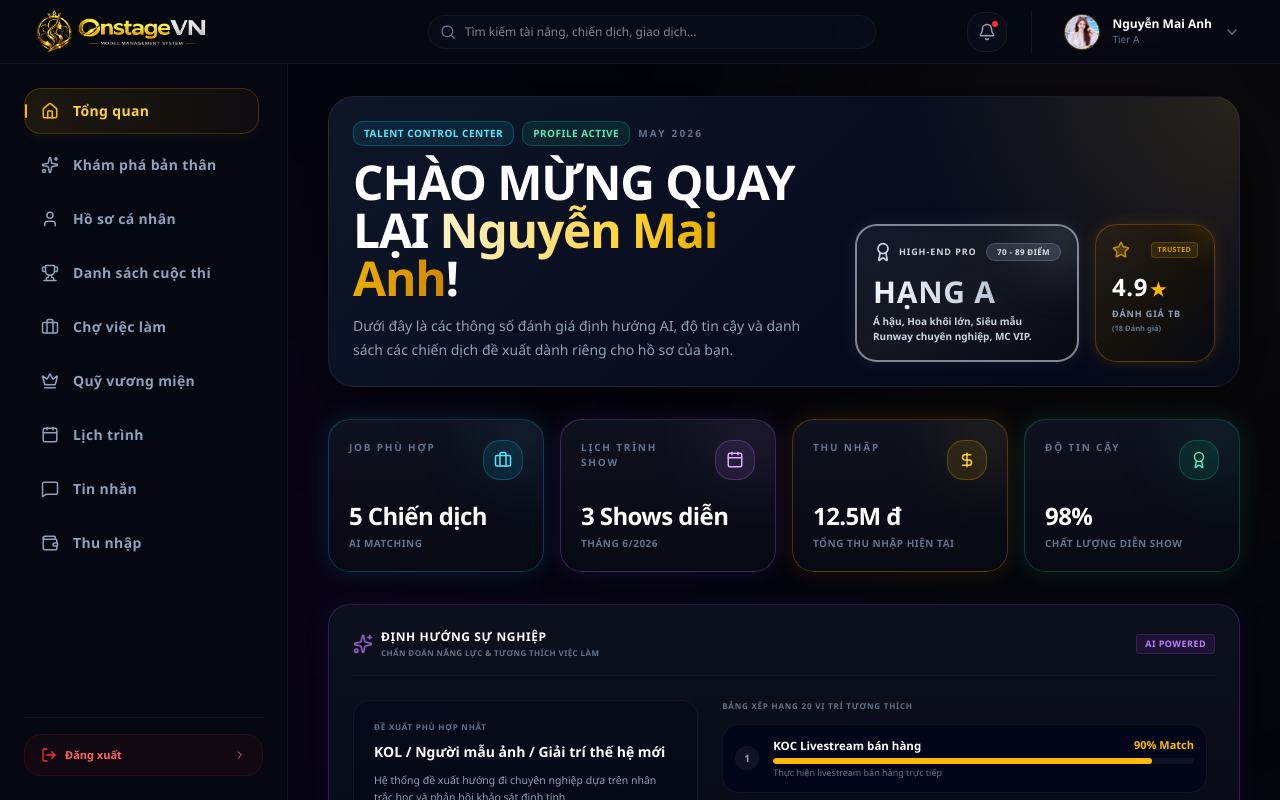
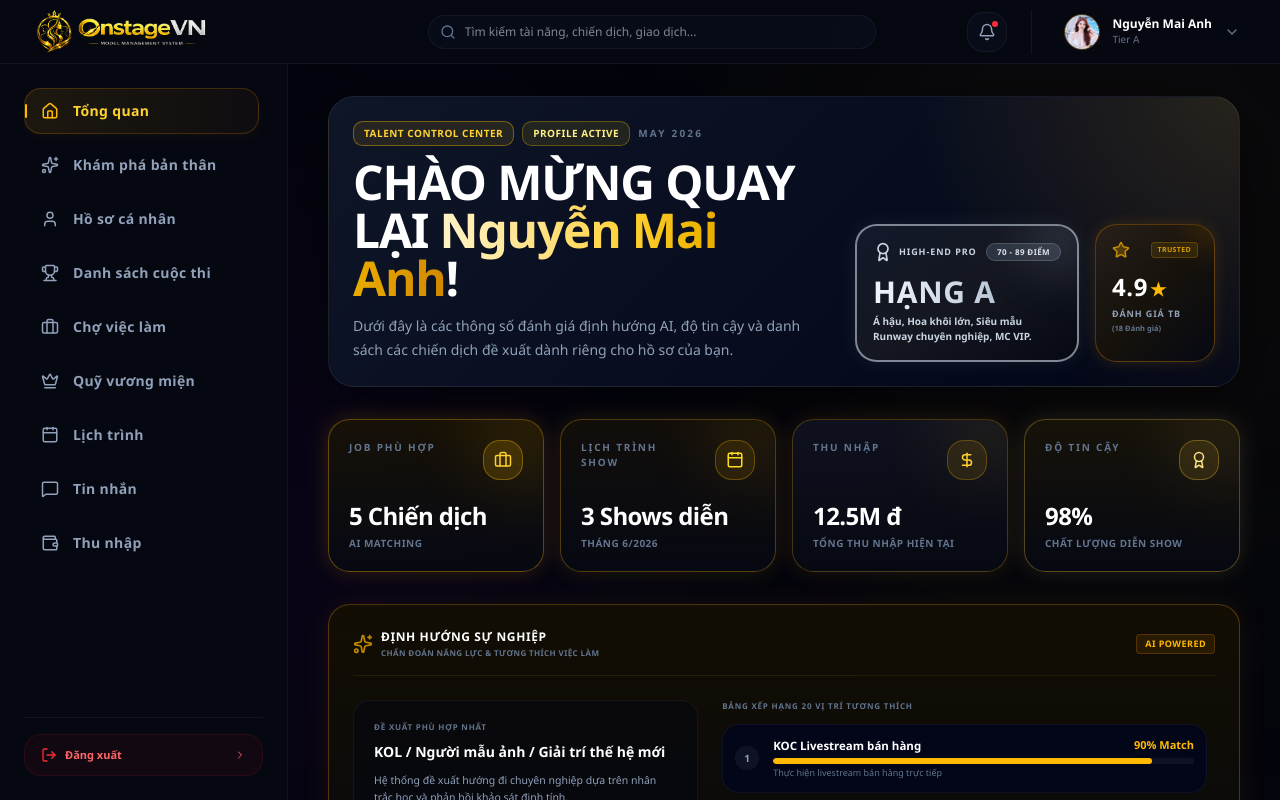
Before and after one commit to DanhBNg/manager-kols-models, a Next.js app: page /talent/dashboard in a window 1280 px wide. Built offline with nearby package versions, Linux system fonts and the light colour scheme.

Commit message:
update UI responsive Mobile

```diff
--- a/app/talent/dashboard/page.tsx
+++ b/app/talent/dashboard/page.tsx
@@ -168,10 +168,10 @@ export default function DashboardPage() {
 
           <div className="max-w-3xl">
             <div className="mb-3 flex flex-wrap items-center gap-2">
-              <span className="inline-flex items-center rounded-md border px-2.5 py-1 text-[10px] font-black uppercase tracking-wider border-cyan-400/25 bg-cyan-400/10 text-cyan-300">
+              <span className="inline-flex items-center rounded-md border px-2.5 py-1 text-[10px] font-black uppercase tracking-wider border-amber-400/40 bg-amber-400/10 text-amber-300">
                 Talent Control Center
               </span>
-              <span className="inline-flex items-center rounded-md border px-2.5 py-1 text-[10px] font-black uppercase tracking-wider border-emerald-400/25 bg-emerald-400/10 text-emerald-300">
+              <span className="inline-flex items-center rounded-md border px-2.5 py-1 text-[10px] font-black uppercase tracking-wider border-yellow-400/30 bg-yellow-400/10 text-yellow-200">
                 Profile Active
               </span>
               <span className="text-[10px] font-bold uppercase tracking-[0.22em] text-slate-500">
@@ -362,12 +362,12 @@ export default function DashboardPage() {
       {/* Quick Stats Grid - replica of dashboard.htm card styles */}
       <div className="grid grid-cols-1 gap-4 sm:grid-cols-2 xl:grid-cols-4">
 
-        {/* Thẻ 1: Job Phù Hợp - Cyan */}
-        <div className="group relative overflow-hidden rounded-2xl border bg-gradient-to-b from-[#111421]/88 to-[#070913]/96 p-5 transition-all duration-300 hover:-translate-y-0.5 border-cyan-400/25 shadow-[0_0_22px_rgba(34,211,238,0.12)]">
-          <div className="absolute -right-8 -top-8 h-24 w-24 rounded-full opacity-10 blur-2xl bg-gradient-to-br from-cyan-300 to-blue-500"></div>
+        {/* Thẻ 1: Job Phù Hợp - Gold */}
+        <div className="group relative overflow-hidden rounded-2xl border bg-gradient-to-b from-[#1a1305]/88 to-[#070913]/96 p-5 transition-all duration-300 hover:-translate-y-0.5 border-amber-400/35 shadow-[0_0_22px_rgba(245,158,11,0.18)]">
+          <div className="absolute -right-8 -top-8 h-24 w-24 rounded-full opacity-15 blur-2xl bg-gradient-to-br from-amber-300 to-yellow-600"></div>
           <div className="flex items-start justify-between gap-4">
             <span className="text-[10px] font-black uppercase tracking-[0.18em] text-slate-500">Job Phù Hợp</span>
-            <div className="flex h-10 w-10 shrink-0 items-center justify-center rounded-xl border border-cyan-400/25 bg-cyan-400/10 text-cyan-300">
+            <div className="flex h-10 w-10 shrink-0 items-center justify-center rounded-xl border border-amber-400/35 bg-amber-400/15 text-amber-300">
               <Briefcase className="h-4.5 w-4.5" />
             </div>
           </div>
@@ -375,12 +375,12 @@ export default function DashboardPage() {
           <span className="mt-1 block text-[10px] font-bold uppercase tracking-wider text-slate-500">AI Matching</span>
         </div>
 
-        {/* Thẻ 2: Lịch Trình - Purple */}
-        <div className="group relative overflow-hidden rounded-2xl border bg-gradient-to-b from-[#111421]/88 to-[#070913]/96 p-5 transition-all duration-300 hover:-translate-y-0.5 border-purple-400/25 shadow-[0_0_22px_rgba(168,85,247,0.12)]">
-          <div className="absolute -right-8 -top-8 h-24 w-24 rounded-full opacity-10 blur-2xl bg-gradient-to-br from-purple-300 to-fuchsia-500"></div>
+        {/* Thẻ 2: Lịch Trình - Gold-Deep */}
+        <div className="group relative overflow-hidden rounded-2xl border bg-gradient-to-b from-[#14100a]/88 to-[#070913]/96 p-5 transition-all duration-300 hover:-translate-y-0.5 border-yellow-500/30 shadow-[0_0_22px_rgba(234,179,8,0.14)]">
+          <div className="absolute -right-8 -top-8 h-24 w-24 rounded-full opacity-12 blur-2xl bg-gradient-to-br from-yellow-300 to-amber-600"></div>
           <div className="flex items-start justify-between gap-4">
             <span className="text-[10px] font-black uppercase tracking-[0.18em] text-slate-500">Lịch Trình Show</span>
-            <div className="flex h-10 w-10 shrink-0 items-center justify-center rounded-xl border border-purple-400/25 bg-purple-400/10 text-purple-300">
+            <div className="flex h-10 w-10 shrink-0 items-center justify-center rounded-xl border border-yellow-500/30 bg-yellow-500/10 text-yellow-300">
               <Calendar className="h-4.5 w-4.5" />
             </div>
           </div>
@@ -401,12 +401,12 @@ export default function DashboardPage() {
           <span className="mt-1 block text-[10px] font-bold uppercase tracking-wider text-slate-500">Tổng thu nhập hiện tại</span>
         </div>
 
-        {/* Thẻ 4: Độ tin cậy - Emerald */}
-        <div className="group relative overflow-hidden rounded-2xl border bg-gradient-to-b from-[#111421]/88 to-[#070913]/96 p-5 transition-all duration-300 hover:-translate-y-0.5 border-emerald-400/25 shadow-[0_0_22px_rgba(52,211,153,0.12)]">
-          <div className="absolute -right-8 -top-8 h-24 w-24 rounded-full opacity-10 blur-2xl bg-gradient-to-br from-emerald-300 to-teal-500"></div>
+        {/* Thẻ 4: Độ tin cậy - Gold-Light */}
+        <div className="group relative overflow-hidden rounded-2xl border bg-gradient-to-b from-[#1a1508]/88 to-[#070913]/96 p-5 transition-all duration-300 hover:-translate-y-0.5 border-amber-300/30 shadow-[0_0_22px_rgba(253,230,138,0.12)]">
+          <div className="absolute -right-8 -top-8 h-24 w-24 rounded-full opacity-10 blur-2xl bg-gradient-to-br from-amber-100 to-amber-500"></div>
           <div className="flex items-start justify-between gap-4">
             <span className="text-[10px] font-black uppercase tracking-[0.18em] text-slate-500">Độ tin cậy</span>
-            <div className="flex h-10 w-10 shrink-0 items-center justify-center rounded-xl border border-emerald-400/25 bg-emerald-400/10 text-emerald-300">
+            <div className="flex h-10 w-10 shrink-0 items-center justify-center rounded-xl border border-amber-300/30 bg-amber-300/10 text-amber-200">
               <Award className="h-4.5 w-4.5" />
             </div>
           </div>
@@ -417,10 +417,10 @@ export default function DashboardPage() {
       </div>
 
       {/* AI Career Diagnostics Component */}
-      <div className="rounded-2xl border border-purple-500/25 bg-gradient-to-b from-[#0e111f]/90 to-[#050712]/95 shadow-[0_0_30px_rgba(168,85,247,0.06)] p-6 space-y-6">
-        <div className="flex items-center gap-2.5 border-b border-white/5 pb-4 justify-between">
+      <div className="rounded-2xl border border-amber-500/30 bg-gradient-to-b from-[#150f02]/90 to-[#050712]/95 shadow-[0_0_30px_rgba(245,158,11,0.08)] p-6 space-y-6">
+        <div className="flex items-center gap-2.5 border-b border-amber-400/10 pb-4 justify-between">
           <div className="flex items-center gap-2">
-            <Sparkles className="h-5 w-5 text-purple-400 animate-pulse" />
+            <Sparkles className="h-5 w-5 text-amber-400 animate-pulse" />
             <div>
               <h3 className="font-display font-extrabold text-xs text-white uppercase tracking-wider">
                 Định Hướng Sự Nghiệp
@@ -430,14 +430,14 @@ export default function DashboardPage() {
               </span>
             </div>
           </div>
-          <div className="text-[9px] font-bold text-purple-400 bg-purple-500/10 px-2 py-0.5 rounded border border-purple-500/20 uppercase tracking-wider">
+          <div className="text-[9px] font-bold text-amber-400 bg-amber-500/10 px-2 py-0.5 rounded border border-amber-500/20 uppercase tracking-wider">
             AI Powered
           </div>
         </div>
 
         {profile.tier === "Potential" ? (
-          <div className="flex flex-col items-center justify-center text-center p-8 py-12 rounded-xl border border-white/5 bg-slate-950/40 max-w-xl mx-auto space-y-5">
-            <div className="flex h-14 w-14 items-center justify-center rounded-full bg-purple-500/10 border border-purple-500/30 text-purple-400">
+          <div className="flex flex-col items-center justify-center text-center p-8 py-12 rounded-xl border border-amber-500/15 bg-slate-950/40 max-w-xl mx-auto space-y-5">
+            <div className="flex h-14 w-14 items-center justify-center rounded-full bg-amber-500/10 border border-amber-500/30 text-amber-400">
               <Sparkles className="h-6 w-6 animate-pulse" />
             </div>
             <div className="space-y-2">
@@ -448,7 +448,7 @@ export default function DashboardPage() {
             </div>
             <button
               onClick={() => router.push("/talent/survey?start=true")}
-              className="h-10 px-6 rounded-xl bg-gradient-to-r from-purple-400 to-purple-600 text-xs font-black text-white hover:brightness-105 shadow-lg shadow-purple-500/15 hover:shadow-purple-500/25 active:scale-98 transition-all uppercase tracking-wider cursor-pointer flex items-center gap-1.5"
+              className="h-10 px-6 rounded-xl bg-gradient-to-r from-amber-400 to-yellow-600 text-xs font-black text-black hover:brightness-105 shadow-lg shadow-amber-500/20 hover:shadow-amber-500/35 active:scale-98 transition-all uppercase tracking-wider cursor-pointer flex items-center gap-1.5"
             >
               Làm Khảo Sát Ngay <ArrowUpRight className="h-4.5 w-4.5" />
             </button>
@@ -471,8 +471,8 @@ export default function DashboardPage() {
               <div className="h-36 w-36 mx-auto my-5 shrink-0 rounded-xl border border-white/5 bg-slate-950 p-2 shadow-inner flex items-center justify-center">
                 <RadarChart
                   scores={profile.surveyScores}
-                  fillColor="rgba(168,85,247,0.18)"
-                  strokeColor="#a855f7"
+                  fillColor="rgba(245,158,11,0.22)"
+                  strokeColor="#f59e0b"
                   strokeWidth={2.5}
                   labelFontSize={12}
                   labelFontWeight="black"
@@ -504,34 +504,34 @@ export default function DashboardPage() {
                     }).sort((a, b) => b.matchScore - a.matchScore);
 
                     return calculatedJobs.map((job, idx) => {
-                      let barColor = "bg-purple-500";
-                      let textColor = "text-purple-400";
+                      let barColor = "bg-amber-700";
+                      let textColor = "text-amber-600";
                       if (job.matchScore >= 80) {
                         barColor = "bg-amber-400";
                         textColor = "text-amber-400";
                       } else if (job.matchScore >= 70) {
-                        barColor = "bg-fuchsia-500";
-                        textColor = "text-fuchsia-400";
+                        barColor = "bg-amber-500";
+                        textColor = "text-amber-400";
                       } else if (job.matchScore >= 60) {
-                        barColor = "bg-cyan-500";
-                        textColor = "text-cyan-400";
+                        barColor = "bg-yellow-600";
+                        textColor = "text-yellow-500";
                       } else {
-                        barColor = "bg-slate-600";
-                        textColor = "text-slate-400";
+                        barColor = "bg-yellow-800";
+                        textColor = "text-yellow-700";
                       }
 
                       return (
                         <div
                           key={job.id}
-                          className="flex items-center gap-3.5 rounded-xl border border-white/5 bg-slate-950 p-3 hover:bg-slate-900/20 hover:border-white/10 transition-all duration-300 group"
+                          className="flex items-center gap-3.5 rounded-xl border border-white/5 bg-slate-950 p-3 hover:bg-amber-400/5 hover:border-amber-400/15 transition-all duration-300 group"
                         >
-                          <div className="flex h-6 w-6 shrink-0 items-center justify-center rounded-lg bg-white/5 text-[10px] font-black text-slate-400 group-hover:bg-purple-500/15 group-hover:text-purple-400 transition-colors">
+                          <div className="flex h-6 w-6 shrink-0 items-center justify-center rounded-lg bg-white/5 text-[10px] font-black text-slate-400 group-hover:bg-amber-500/15 group-hover:text-amber-400 transition-colors">
                             {idx + 1}
                           </div>
 
                           <div className="flex-1 min-w-0">
                             <div className="flex justify-between items-center mb-1">
-                              <h4 className="text-[11.5px] font-extrabold text-white truncate group-hover:text-purple-300 transition-colors">
+                              <h4 className="text-[11.5px] font-extrabold text-white truncate group-hover:text-amber-300 transition-colors">
                                 {job.title}
                               </h4>
                               <span className={cn("font-display font-black text-[11px] shrink-0 ml-2", textColor)}>
@@ -618,35 +618,35 @@ export default function DashboardPage() {
 
           <div className="mb-5 flex items-center justify-between">
             <h2 className="text-sm font-black uppercase tracking-[0.18em] text-white">Hoạt Động Gần Đây</h2>
-            <span className="inline-flex items-center rounded-md border px-2.5 py-1 text-[10px] font-black uppercase tracking-wider border-emerald-400/25 bg-emerald-400/10 text-emerald-300">
+            <span className="inline-flex items-center rounded-md border px-2.5 py-1 text-[10px] font-black uppercase tracking-wider border-amber-400/30 bg-amber-400/10 text-amber-300">
               Thời Gian Thực
             </span>
           </div>
 
           <div className="space-y-3">
-            <div className="flex gap-3 rounded-xl border border-white/5 bg-white/[0.025] p-3 text-xs leading-relaxed">
-              <div className="mt-1 h-2 w-2 rounded-full bg-cyan-300 shadow-[0_0_10px_rgba(34,211,238,0.8)]"></div>
+            <div className="flex gap-3 rounded-xl border border-amber-400/10 bg-amber-400/[0.03] p-3 text-xs leading-relaxed">
+              <div className="mt-1 h-2 w-2 shrink-0 rounded-full bg-amber-400 shadow-[0_0_8px_rgba(245,158,11,0.8)]"></div>
               <div>
                 <p className="font-semibold text-slate-300">Nhãn hàng Glow Beauty Cosmetics đã tạo chiến dịch mới Mega Beauty Live.</p>
                 <span className="mt-1 block text-[10px] font-bold uppercase tracking-wider text-slate-600">3 phút trước</span>
               </div>
             </div>
-            <div className="flex gap-3 rounded-xl border border-white/5 bg-white/[0.025] p-3 text-xs leading-relaxed">
-              <div className="mt-1 h-2 w-2 rounded-full bg-cyan-300 shadow-[0_0_10px_rgba(34,211,238,0.8)]"></div>
+            <div className="flex gap-3 rounded-xl border border-amber-400/10 bg-amber-400/[0.03] p-3 text-xs leading-relaxed">
+              <div className="mt-1 h-2 w-2 shrink-0 rounded-full bg-amber-400 shadow-[0_0_8px_rgba(245,158,11,0.8)]"></div>
               <div>
                 <p className="font-semibold text-slate-300">Bạn đã đồng ý ứng tuyển vào chiến dịch #BK12082 (Glow Beauty).</p>
                 <span className="mt-1 block text-[10px] font-bold uppercase tracking-wider text-slate-600">4 phút trước</span>
               </div>
             </div>
-            <div className="flex gap-3 rounded-xl border border-white/5 bg-white/[0.025] p-3 text-xs leading-relaxed">
-              <div className="mt-1 h-2 w-2 rounded-full bg-cyan-300 shadow-[0_0_10px_rgba(34,211,238,0.8)]"></div>
+            <div className="flex gap-3 rounded-xl border border-amber-400/10 bg-amber-400/[0.03] p-3 text-xs leading-relaxed">
+              <div className="mt-1 h-2 w-2 shrink-0 rounded-full bg-amber-400 shadow-[0_0_8px_rgba(245,158,11,0.8)]"></div>
               <div>
                 <p className="font-semibold text-slate-300">Đã nhận thanh toán đặt cọc: 28.000.000 VND từ nhãn hàng Maison Design.</p>
                 <span className="mt-1 block text-[10px] font-bold uppercase tracking-wider text-slate-600">5 phút trước</span>
               </div>
             </div>
-            <div className="flex gap-3 rounded-xl border border-white/5 bg-white/[0.025] p-3 text-xs leading-relaxed">
-              <div className="mt-1 h-2 w-2 rounded-full bg-cyan-300 shadow-[0_0_10px_rgba(34,211,238,0.8)]"></div>
+            <div className="flex gap-3 rounded-xl border border-amber-400/10 bg-amber-400/[0.03] p-3 text-xs leading-relaxed">
+              <div className="mt-1 h-2 w-2 shrink-0 rounded-full bg-amber-400 shadow-[0_0_8px_rgba(245,158,11,0.8)]"></div>
               <div>
                 <p className="font-semibold text-slate-300">Quản trị viên đã phê duyệt tích xanh xác minh của thương hiệu Diamond Luxury.</p>
                 <span className="mt-1 block text-[10px] font-bold uppercase tracking-wider text-slate-600">12 phút trước</span>
@@ -661,7 +661,7 @@ export default function DashboardPage() {
 
           <div className="mb-5 flex items-center justify-between">
             <h2 className="text-sm font-black uppercase tracking-[0.18em] text-white">Định Hướng Sự Nghiệp & Cảnh Báo AI</h2>
-            <span className="inline-flex items-center rounded-md border px-2.5 py-1 text-[10px] font-black uppercase tracking-wider border-purple-400/25 bg-purple-400/10 text-purple-300">
+            <span className="inline-flex items-center rounded-md border px-2.5 py-1 text-[10px] font-black uppercase tracking-wider border-amber-500/25 bg-amber-500/10 text-amber-300">
               Thông Tin Hệ Thống
             </span>
           </div>
@@ -675,18 +675,18 @@ export default function DashboardPage() {
               </div>
             </div>
 
-            {/* AI Recommendation: Purple */}
-            <div className="rounded-xl border p-3 border-purple-400/25 bg-purple-400/10 text-xs">
+            {/* AI Recommendation: Gold */}
+            <div className="rounded-xl border p-3 border-amber-400/25 bg-amber-400/8 text-xs">
               <div className="flex items-start gap-3">
-                <Sparkles className="mt-0.5 h-4 w-4 text-purple-300 shrink-0" />
-                <p className="font-bold leading-5 text-slate-200">Liên kết tài khoản mạng xã hội (TikTok, Instagram) để nâng thứ hạng lên <b className="text-purple-300">Tier S</b> và tăng tỷ lệ được duyệt job.</p>
+                <Sparkles className="mt-0.5 h-4 w-4 text-amber-300 shrink-0" />
+                <p className="font-bold leading-5 text-slate-200">Liên kết tài khoản mạng xã hội (TikTok, Instagram) để nâng thứ hạng lên <b className="text-amber-300">Tier S</b> và tăng tỷ lệ được duyệt job.</p>
               </div>
             </div>
 
-            {/* Verified: Cyan */}
-            <div className="rounded-xl border p-3 border-cyan-400/25 bg-cyan-400/10 text-xs">
+            {/* Verified: Gold */}
+            <div className="rounded-xl border p-3 border-yellow-500/25 bg-yellow-500/8 text-xs">
               <div className="flex items-start gap-3">
-                <ShieldCheck className="mt-0.5 h-4 w-4 text-cyan-300 shrink-0" />
+                <ShieldCheck className="mt-0.5 h-4 w-4 text-yellow-300 shrink-0" />
                 <p className="font-bold leading-5 text-slate-200">Tài khoản của bạn đã được kiểm định và cấp tích xanh xác thực bởi Ban quản trị VNP.</p>
               </div>
             </div>
```
Also changed, not shown: app/talent/survey/SurveyForm.tsx (+9 -6 lines), 1 other file (tests, documents, lock files or other folders).
